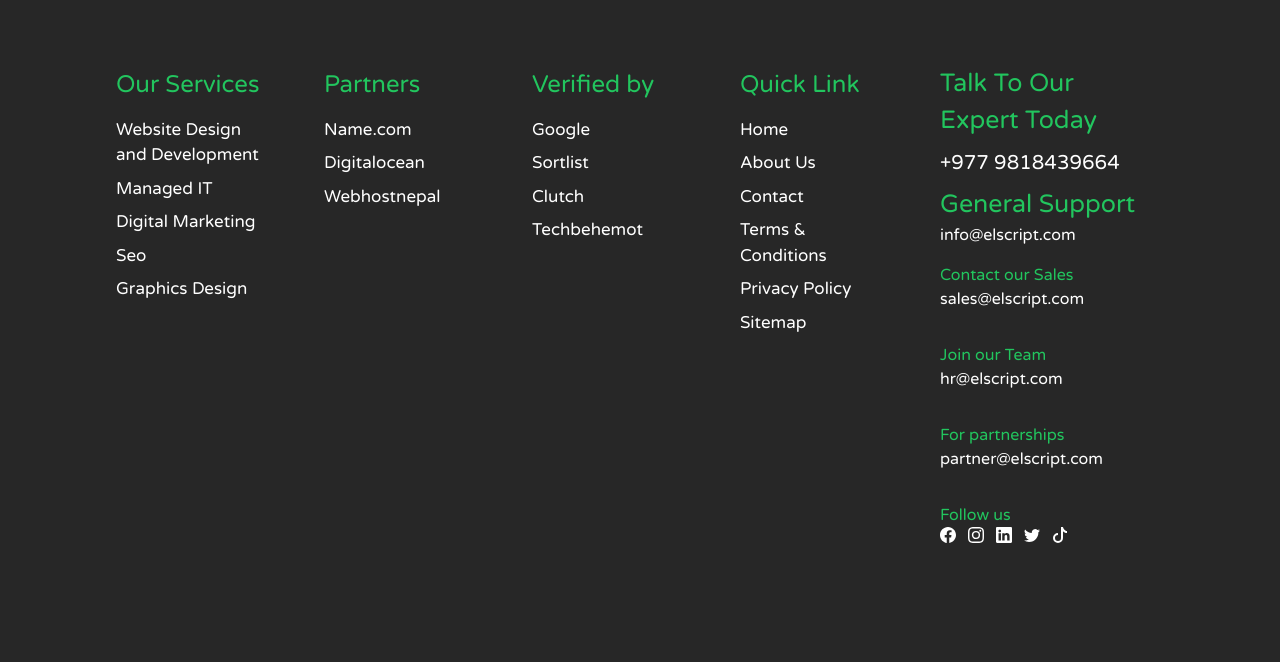
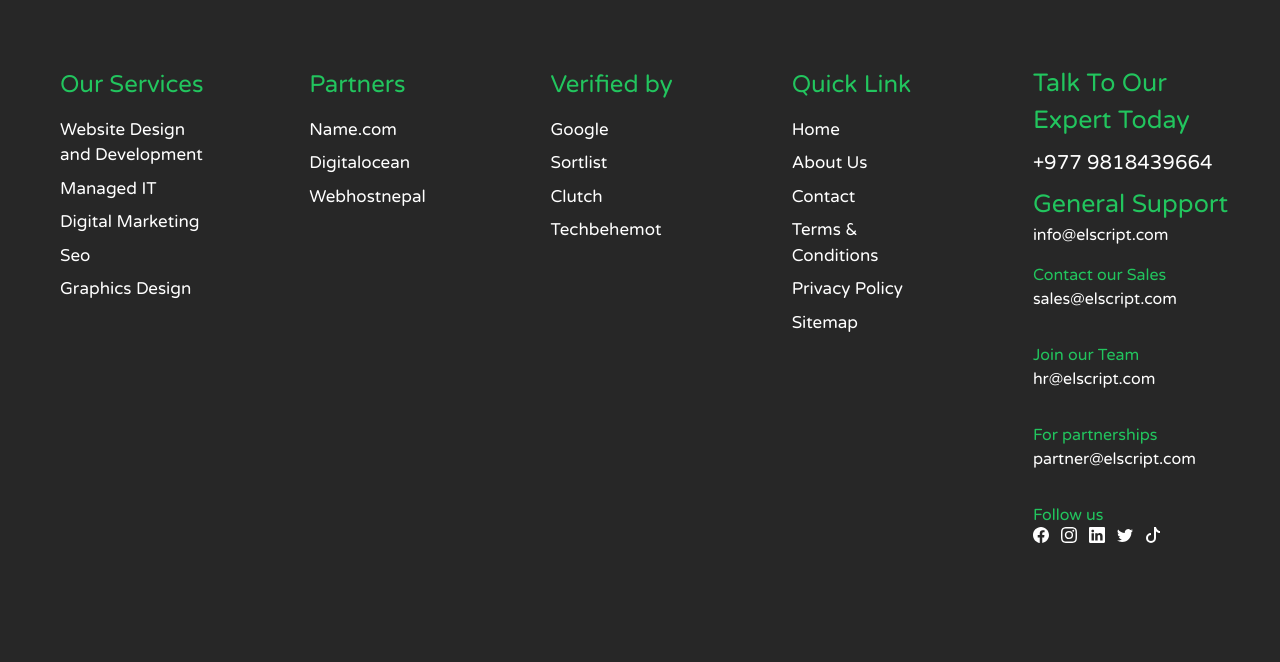
Before and after one commit to thenj01/elscript_replica, a website built with Vite: page index.html in a window 1280 px wide. Shown: the part 7938-8600 px from the top of the page. Built offline with nearby package versions, Linux system fonts and the light colour scheme; files whose address does not match are found by name.

Commit message:
chiya khane

```diff
--- a/index.html
+++ b/index.html
@@ -1093,9 +1093,9 @@
     <!-- CONTACT US SECTION ENDED -->
     <footer>
         <div class="footer ">
-            <div class="flex flex-wrap max-sm:m-0 max-sm:p-0 mx-9 px-12 py-3">
+            <div class="flex flex-wrap justify-between max-sm:m-0 max-sm:p-0 mx-9 px-4 py-3">
                 <!-- OUR SERVICES COLUMN STARTED-->
-                <div class="text-green-500 mx-2 my-11 px-6">
+                <div class="text-green-500 mx-2 my-11 max-sm:px-4">
                     <h1 class="text-green-500 text-2xl py-4">Our Services</h1>
                     <ul class="text-white text-[17px] w-36">
                         <li class="mb-2">
@@ -1117,7 +1117,7 @@
                 </div>
                 <!-- OUR SERVICES COLUMN ENDED-->
                 <!-- PARTNERS COLUMN STARTED -->
-                <div class="text-green-500 mx-2 my-11 px-6">
+                <div class="text-green-500 my-11 max-sm:px-4">
                     <h1 class="text-green-500 text-2xl py-4">Partners</h1>
                     <ul class="text-white text-[17px] w-36">
                         <li class="mb-2">
@@ -1133,7 +1133,7 @@
                 </div>
                 <!-- PARTNERS COLUMN ENDED -->
                 <!-- VERIFIED BY COLUMN STARTED -->
-                <div class="text-green-500 mx-2 my-11 px-6">
+                <div class="text-green-500 my-11 max-sm:px-4">
                     <h1 class="text-green-500 text-2xl py-4">Verified by</h1>
                     <ul class="text-white text-[17px] w-36">
                         <li class="mb-2">
@@ -1152,7 +1152,7 @@
                 </div>
                 <!-- VERIFIED BY COLUMN ENDED -->
                 <!-- QUICK LINK COLUMN STARTED -->
-                <div class="text-green-500 mx-2 my-11 px-6">
+                <div class="text-green-500 my-11 max-sm:px-4">
                     <h1 class="text-green-500 text-2xl py-4">Quick Link</h1>
                     <ul class="text-white text-[17px] w-36">
                         <li class="mb-2">
@@ -1177,7 +1177,7 @@
                 </div>
                 <!-- QUICK LINK COLUMN ENDED -->
                 <!-- FOURTH HEADER STARTED -->
-                <div class="text-green-500 px-6 py-14">
+                <div class="text-green-500 max-sm:px-4 py-14">
                     <h1 class="text-green-500 text-[25px]">Talk To Our<br> Expert Today</h1>
 
                     <div class="contact text-white text-[20px] py-2">
@@ -1240,7 +1240,7 @@
             </div>
             <!-- FOOTER SECTION ENDED -->
             <!-- COPYRIGHT SECTION STARTED -->
-            <div class="copyright mt-36 pb-12">
+            <div class="copyright mt-36 pb-12 max-sm:flex-wrap">
                 <p class="text-center text-white text-xs">
                     © 2022 Elscript Technology Pvt. Ltd. | All Right Reserved.<br>
                     Old Baneshwor, Kathmandu-09, Kathmandu, 44600, Nepal<br>
```
